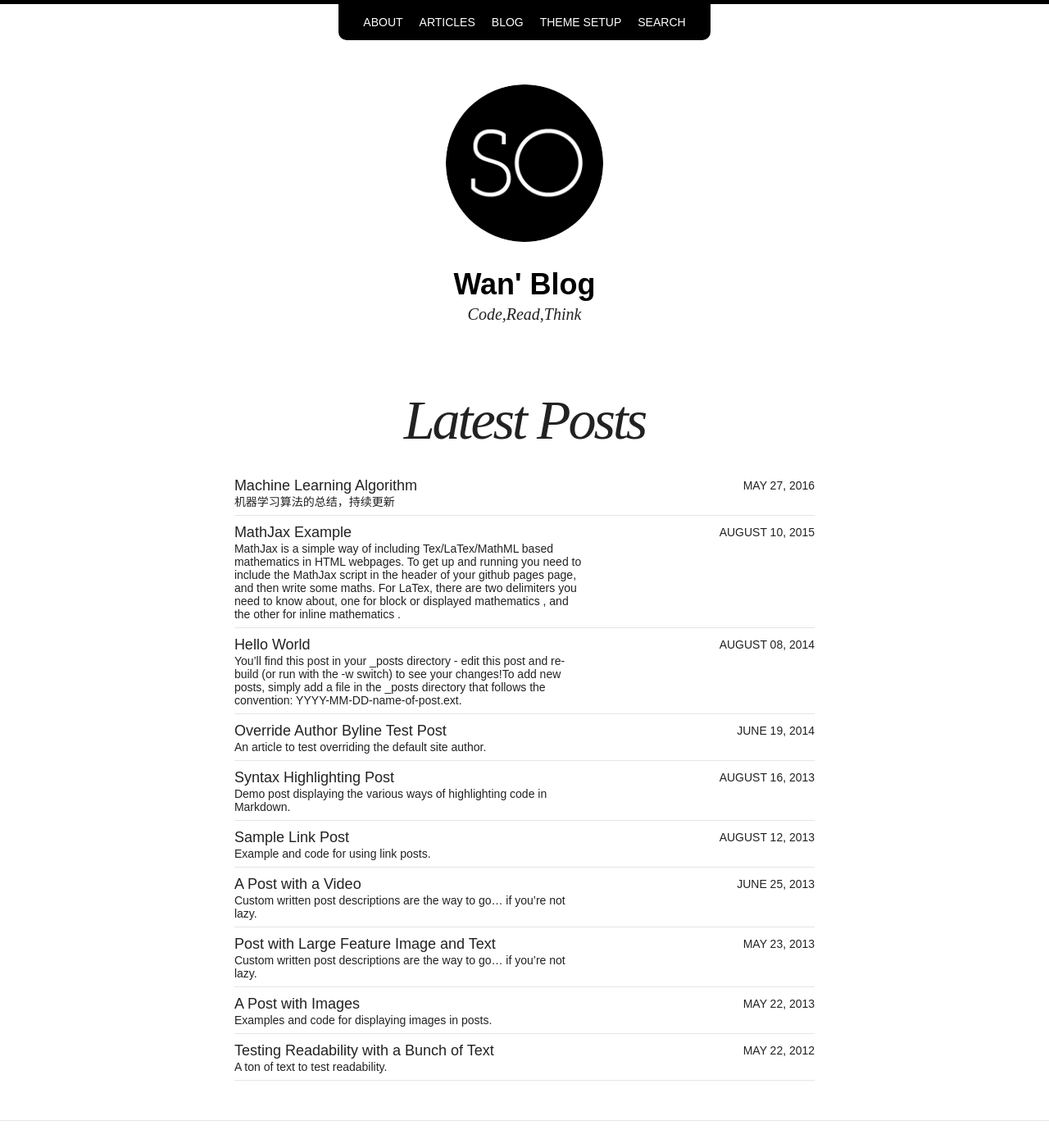
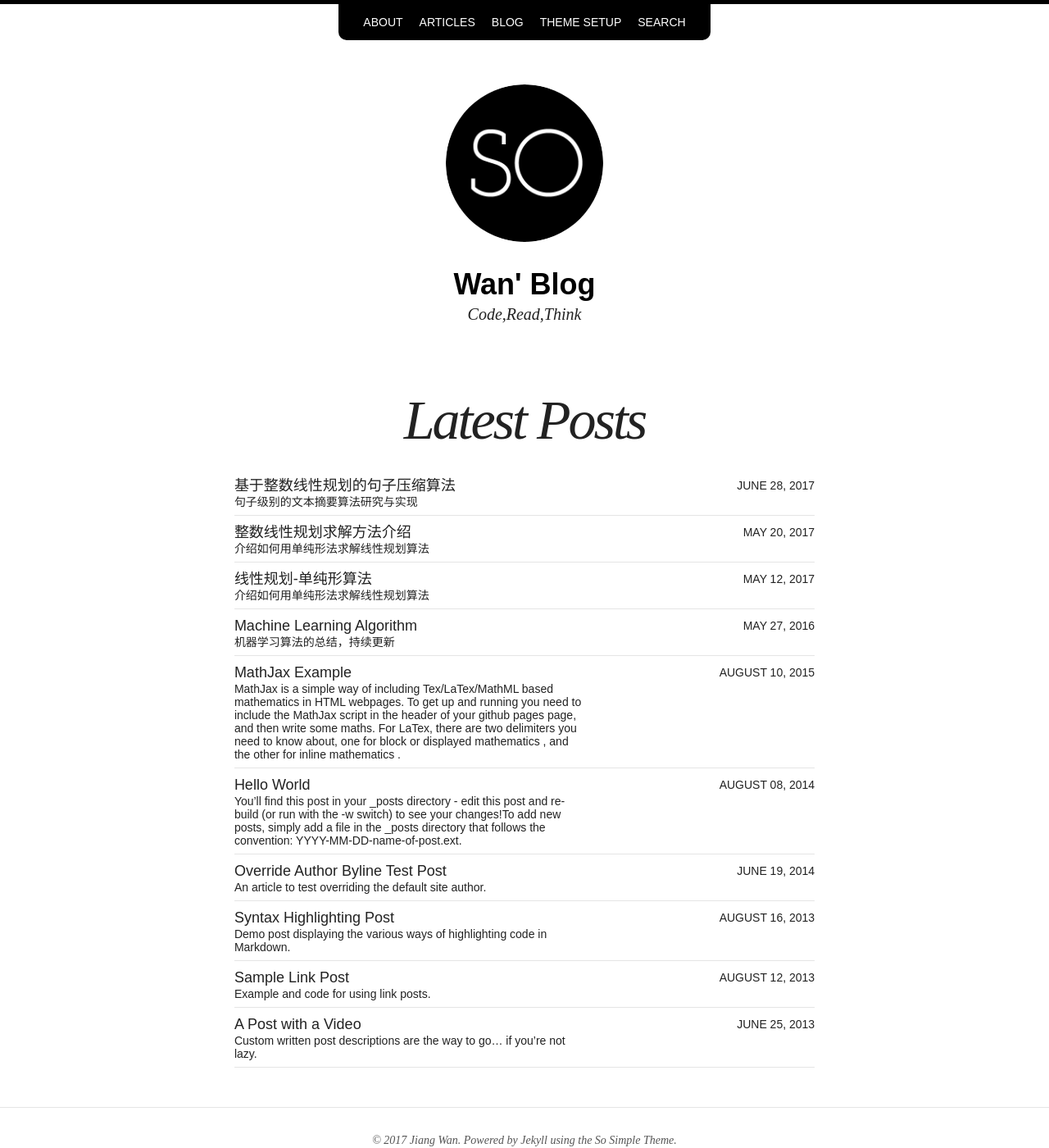
Before and after one commit to jiangwaniot/jiangwan.github.io, a Jekyll site: the page built from index.html, in a window 1280 px wide and 1400 px high. Shown: the whole window at 82% size. Built offline with Jekyll 4.4.1, drawn with Linux system fonts in a browser that asks for light colours; nearby versions of some CDN libraries.

Commit message:
comtence-compression

```diff
--- a/_config.yml
+++ b/_config.yml
@@ -5,7 +5,8 @@
 description: Code,Read,Think
 logo: site-logo.png
 search: true
-url: http://jiangwaniot.github.io
+# url: http://jiangwaniot.github.io
+url: http://localhost:4000
 
 # Jekyll configuration
 
--- /dev/null
+++ b/_posts/articles/2017-05-12-linear-programming.md
@@ -0,0 +1,10 @@
+---
+layout: post
+title: "线性规划-单纯形算法"
+excerpt: "介绍如何用单纯形法求解线性规划算法"
+modified: 2017-05-12
+categories: articles
+tags: [LP, Algorithm]
+comments: true
+share: true
+---
--- /dev/null
+++ b/_posts/articles/2017-05-20-integer-linear-programming.md
@@ -0,0 +1,10 @@
+---
+layout: post
+title: "整数线性规划求解方法介绍"
+excerpt: "介绍如何用单纯形法求解线性规划算法"
+modified: 2017-05-20
+categories: articles
+tags: [LP, ILP, Algorithm]
+comments: true
+share: true
+---
--- /dev/null
+++ b/_posts/articles/2017-06-28-sentence-compression.md
@@ -0,0 +1,61 @@
+---
+layout: post
+title: "基于整数线性规划的句子压缩算法"
+excerpt: "句子级别的文本摘要算法研究与实现"
+modified: 2017-06-28
+categories: articles
+tags: [NLP, Machine Learning]
+comments: true
+share: true
+---
+
+
+
+<figure>
+	<a href="../../images/20170628/Slide03.jpg"><img src="../../images/20170628/Slide03.jpg" alt="image"></a>
+</figure>
+
+<figure>
+<a href="../../images/20170628/Slide04.jpg"><img src="../../images/20170628/Slide04.jpg" alt="image"></a>
+</figure>
+
+<figure>
+	<a href="../../images/20170628/Slide05.jpg"><img src="../../images/20170628/Slide05.jpg" alt="image"></a>
+</figure>
+
+<figure>
+	<a href="../../images/20170628/Slide06.jpg"><img src="../../images/20170628/Slide06.jpg" alt="image"></a>
+</figure>
+
+
+<figure>
+	<a href="../../images/20170628/Slide07.jpg"><img src="../../images/20170628/Slide07.jpg" alt="image"></a>
+</figure>
+
+
+<figure>
+	<a href="../../images/20170628/Slide08.jpg"><img src="../../images/20170628/Slide08.jpg" alt="image"></a>
+</figure>
+
+
+<figure>
+	<a href="../../images/20170628/Slide09.jpg"><img src="../../images/20170628/Slide09.jpg" alt="image"></a>
+</figure>
+
+
+<figure>
+	<a href="../../images/20170628/Slide10.jpg"><img src="../../images/20170628/Slide10.jpg" alt="image"></a>
+</figure>
+
+<figure>
+	<a href="../../images/20170628/Slide11.jpg"><img src="../../images/20170628/Slide11.jpg" alt="image"></a>
+</figure>
+
+<figure>
+	<a href="../../images/20170628/Slide12.jpg"><img src="../../images/20170628/Slide12.jpg" alt="image"></a>
+</figure>
+
+
+<figure>
+	<a href="../../images/20170628/Slide13.jpg"><img src="../../images/20170628/Slide13.jpg" alt="image"></a>
+</figure>
```
Also changed, not shown: _posts/articles/2016-05-27-machine-learning-algorithm.md (+1 -1 lines), _posts/articles/20170628-sentence-compression.md (deleted, +0 -26 lines), _posts/articles/20170730-linear-programming.md (deleted), _posts/articles/20170731-integer-linear-programming.md (deleted), images/20170628/Slide03.jpg, images/20170628/Slide04.jpg, images/20170628/Slide05.jpg, images/20170628/Slide06.jpg, images/20170628/Slide07.jpg, images/20170628/Slide08.jpg, images/20170628/Slide09.jpg, images/20170628/Slide10.jpg, images/20170628/Slide11.jpg, images/20170628/Slide12.jpg, 1 more files.
